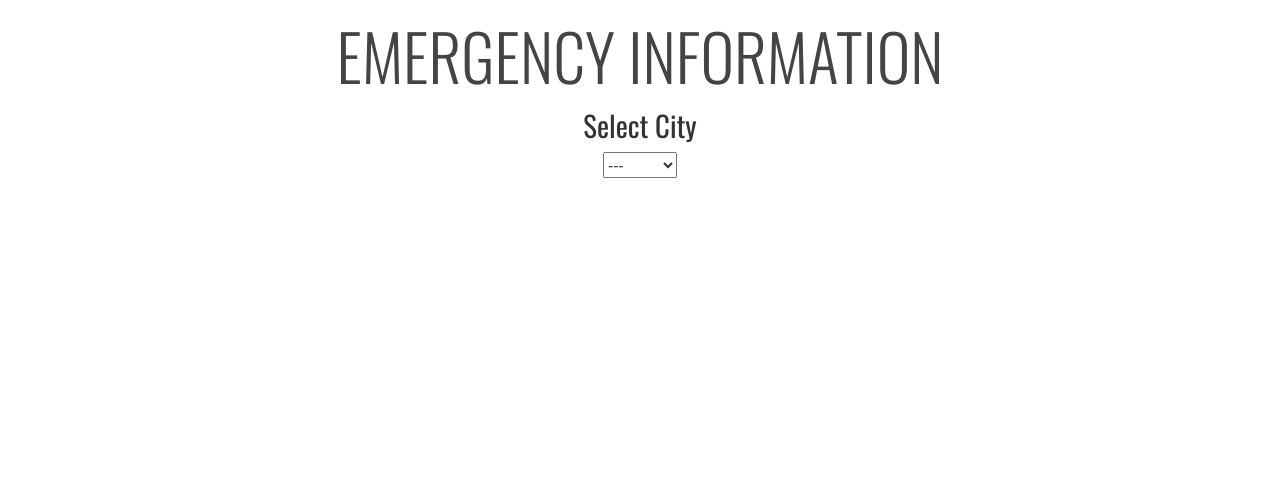
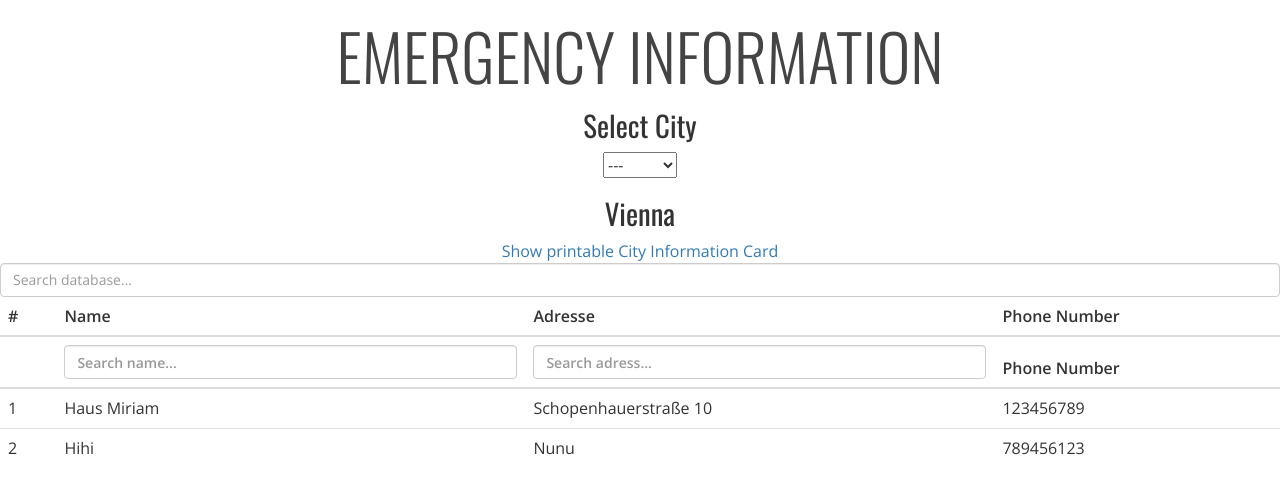
Before and after one commit to thisisgene/pin-db, a plain HTML site: page index.html in a window 1280 px wide. Drawn offline with nearby package versions, Linux system fonts and the light colour scheme.

Commit message:
Made table searchable.

```diff
--- a/assets/js/script-min.js
+++ b/assets/js/script-min.js
@@ -1 +1 @@
-function getCity(t){$.get(t,function(t){$("main").html(t)})}function loadCity(){var t=$(".select-city").val();if(""!==t){getCity("./_includes/city-"+t+".html")}}
+function getCity(e){$.get(e,function(e){$("main").html(e)})}function loadCity(){var e=$(".select-city").val();if(""!==e){getCity("./_includes/city-"+e+".html")}}function filterDb(e){var t,n,l,o,i,a,g;for(t="input-"+e,t=t.toString(),console.log(t),n=document.getElementById(t),l=n.value.toUpperCase(),o=document.getElementById("data-table"),i=o.getElementsByTagName("tr"),g=0;g<i.length;g++)(a=i[g].getElementsByTagName("td")[e])&&(a.innerHTML.toUpperCase().indexOf(l)>-1?(i[g].style.display="",console.log("here")):(i[g].style.display="none",console.log("not here")))}
--- a/assets/js/script.js
+++ b/assets/js/script.js
@@ -13,3 +13,29 @@ function loadCity() {
   }
 
 }
+
+function filterDb(col) {
+  // Declare variables
+  var id, input, filter, table, tr, td, i;
+  id = "input-" + col;
+  id = id.toString();
+  console.log(id);
+  input = document.getElementById(id);
+  filter = input.value.toUpperCase();
+  table = document.getElementById("data-table");
+  tr = table.getElementsByTagName("tr");
+
+  // Loop through all table rows, and hide those who don't match the search query
+  for (i = 0; i < tr.length; i++) {
+    td = tr[i].getElementsByTagName("td")[col];
+    if (td) {
+      if (td.innerHTML.toUpperCase().indexOf(filter) > -1) {
+        tr[i].style.display = "";
+        console.log('here');
+      } else {
+        tr[i].style.display = "none";
+        console.log('not here');
+      }
+    }
+  }
+}
--- a/index.html
+++ b/index.html
@@ -42,5 +42,44 @@
       <option value="graz">Graz</option>
     </select>
   </div>
-  <main></main>
+  <main>
+    <h2>Vienna</h2><a href="/assets/img/card-vienna.pdf">Show printable City Information Card</a><br>
+    <input class="form-control" type="text" onkeyup="filterDb()" placeholder="Search database..." id="input-search">
+    <table-wrapper>
+      <table class="table table-hover" id="data-table">
+        <thead>
+          <tr>
+            <th>#</th>
+            <th>Name</th>
+            <th>Adresse</th>
+            <th>Phone Number</th>
+          </tr>
+          <tr>
+            <th></th>
+            <th>
+              <input class="form-control" type="text" onkeyup="filterDb(1)" placeholder="Search name..." id="input-1">
+            </th>
+            <th>
+              <input class="form-control" type="text" onkeyup="filterDb(2)" placeholder="Search adress..." id="input-2">
+            </th>
+            <th>Phone Number</th>
+          </tr>
+        </thead>
+        <tbody>
+          <tr>
+            <td>1</td>
+            <td>Haus Miriam</td>
+            <td>Schopenhauerstraße 10</td>
+            <td>123456789</td>
+          </tr>
+          <tr>
+            <td>2</td>
+            <td>Hihi</td>
+            <td>Nunu</td>
+            <td>789456123</td>
+          </tr>
+        </tbody>
+      </table>
+    </table-wrapper>
+  </main>
 </div>
```
Also changed, not shown: 3 other files.
